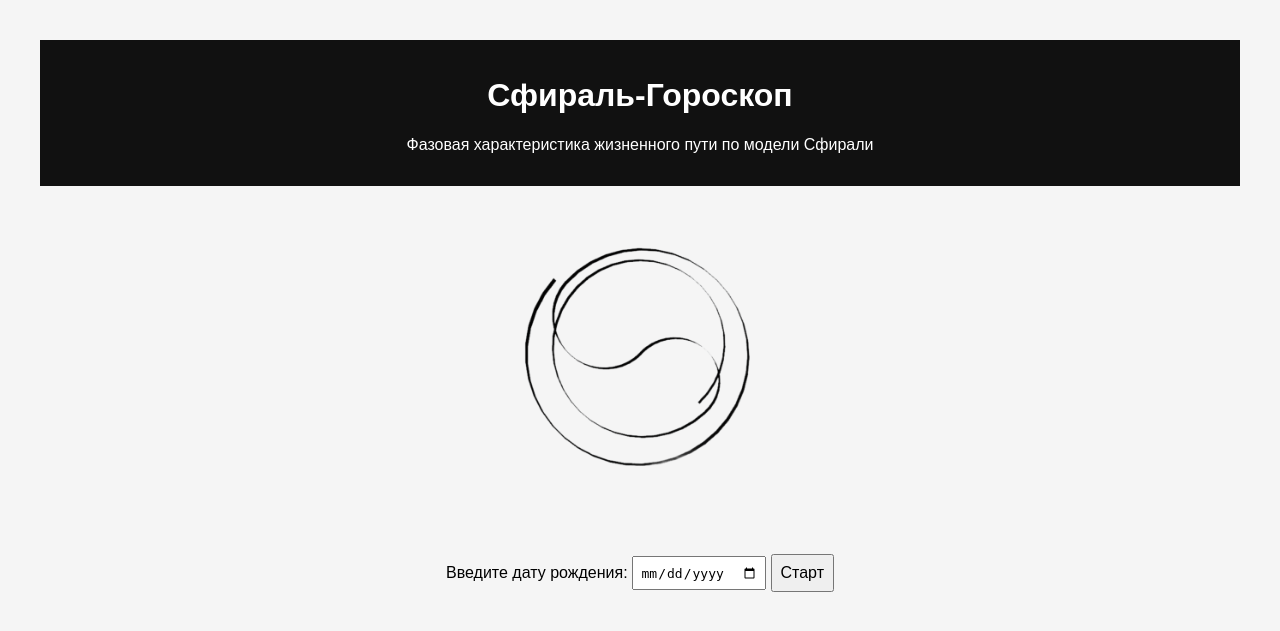
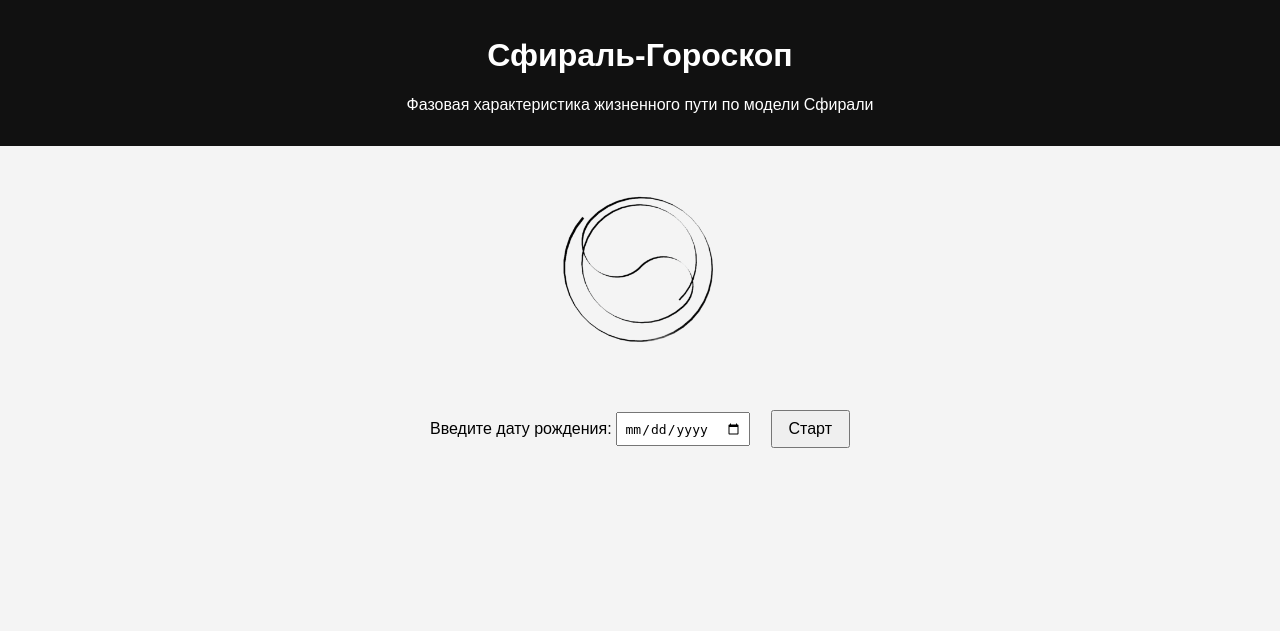
Before and after one commit to Nigrasab/sfiral-horoscope-app, a Flask app: page / in a window 1280 px wide. Shown: the top 631 px of the page. Run offline with Flask 3, Linux system fonts and the light colour scheme.

Commit message:
index.html

```diff
--- a/templates/index.html
+++ b/templates/index.html
@@ -5,26 +5,38 @@
     <title>Сфираль-Гороскоп</title>
     <style>
         body {
+            background: #f4f4f4;
             font-family: sans-serif;
-      background: #f5f5f5;
             text-align: center;
-      padding: 2em;
+            margin: 0;
         }
         header {
-      background-color: #111;
+            background: #111;
             color: white;
             padding: 1em;
         }
         img {
-      max-width: 300px;
-      margin: 1em auto;
+            width: 200px;
+            margin: 20px auto;
         }
         form {
-      margin-top: 2em;
+            margin-top: 20px;
         }
-    input, button {
+        input[type="date"] {
             padding: 0.5em;
             font-size: 1em;
+        }
+        button {
+            padding: 0.5em 1em;
+            font-size: 1em;
+            margin-left: 1em;
+        }
+        .result {
+            margin-top: 2em;
+            padding: 1em;
+            background: #eef;
+            display: inline-block;
+            max-width: 600px;
         }
     </style>
 </head>
@@ -34,12 +46,16 @@
         <p>Фазовая характеристика жизненного пути по модели Сфирали</p>
     </header>
 
-  <img src="/static/sfiral.png" alt="Сфираль">
+    <img src="{{ url_for('static', filename='sfiral.png') }}" alt="Сфираль">
 
-  <form method="post" action="/horoscope">
-    <label for="birthdate">Введите дату рождения:</label>
-    <input type="date" id="birthdate" name="birthdate" required>
+    <form method="POST">
+        <label>Введите дату рождения:</label>
+        <input type="date" name="birthdate" required>
         <button type="submit">Старт</button>
     </form>
+
+    {% if result %}
+        <div class="result">{{ result|safe }}</div>
+    {% endif %}
 </body>
 </html>
```
Lines whose indentation alone changed are shown as unchanged.
